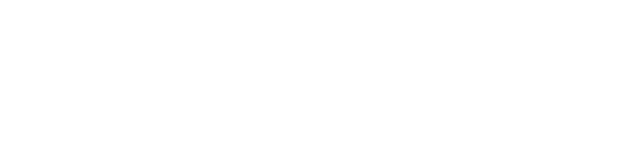
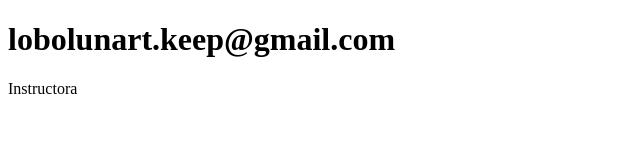
Before and after one commit to GabyReynaa/sistema-de-registro, a plain HTML site: page contacto.html in a window 1280 px wide. Shown: the whole page, without its empty margins (0-640 px from the left). Drawn offline with Linux system fonts and the light colour scheme.

Commit message:
Actualiza el contacto

```diff
--- a/contacto.html
+++ b/contacto.html
@@ -3,9 +3,10 @@
 <head>
     <meta charset="UTF-8">
     <meta name="viewport" content="width=device-width, initial-scale=1.0">
-    <title>lobolunart.keep@gmail.com</title>
+    <title>Contacto</title>
 </head>
 <body>
-
+    <h1>lobolunart.keep@gmail.com</h1>
+    <p>Instructora</p>
 </body>
 </html>
```
